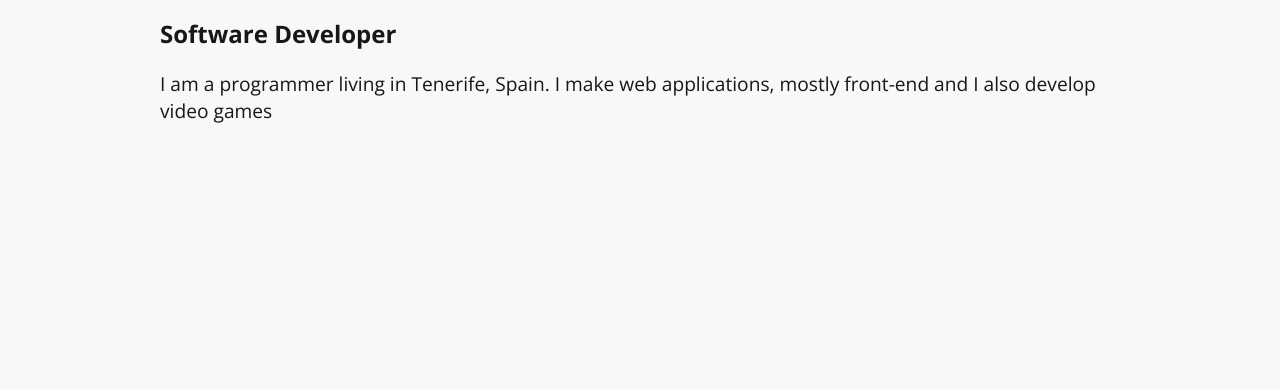
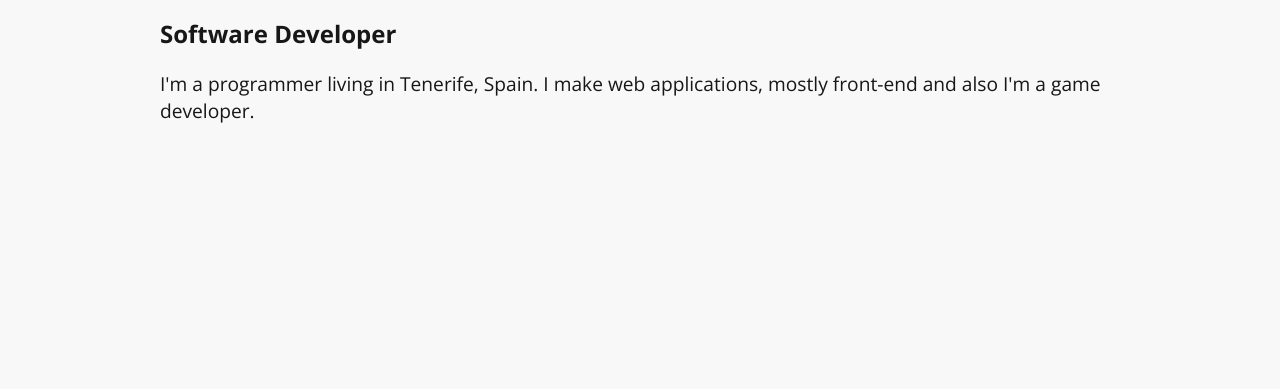
Before and after one commit to mjml72/portfolio, a plain HTML site: page index.html in a window 1280 px wide. Shown: the part 411-800 px from the top of the page. Drawn offline with nearby package versions, Linux system fonts and the light colour scheme.

Commit message:
mejorar información

```diff
--- a/index.html
+++ b/index.html
@@ -34,9 +34,7 @@
             <div>
                 <h1>Miguel Jesús</h1>
                 <h2>Software Developer</h2>
-                <p>I am a programmer living in Tenerife, Spain.
-                    I make web applications,
-                     mostly front-end and I also develop video games
+                <p>I'm a programmer living in Tenerife, Spain. I make web applications, mostly front-end and also I'm a game developer.
                 </p>
             </div>
         </div>
```
